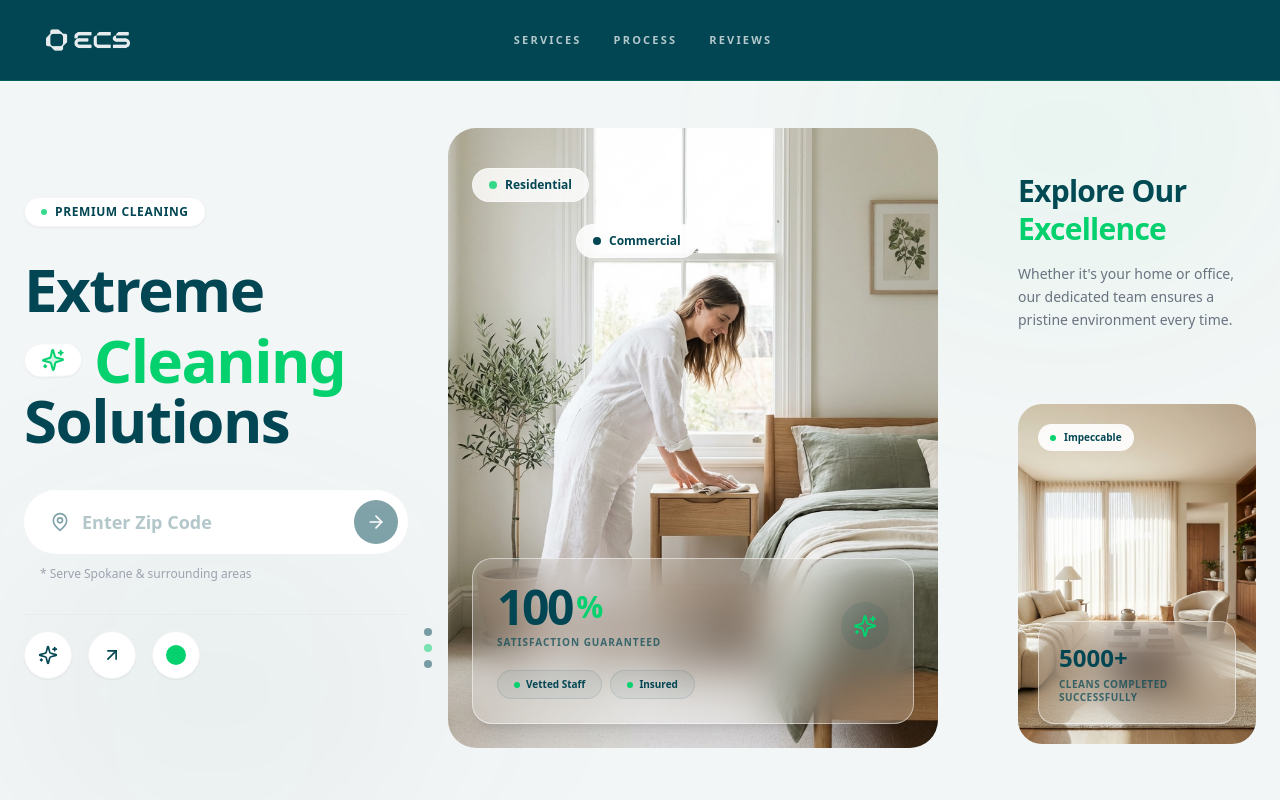
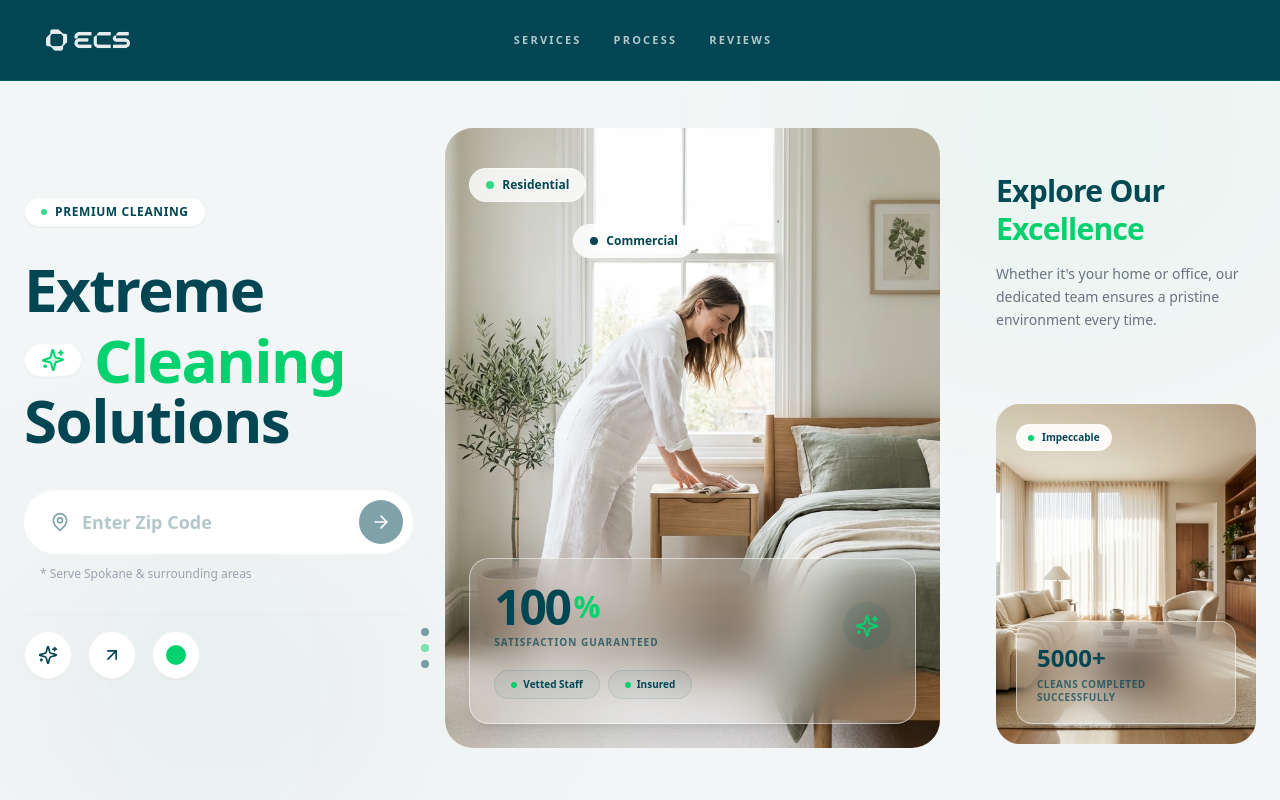
Before and after one commit to renatoquerales28-byte/extreme-cleaning-next, a Next.js app: page / in a window 1280 px wide. Shown: the top 800 px of the page. Built offline with nearby package versions, Linux system fonts and the light colour scheme.

Commit message:
UI: Reduce layout gap and padding for a more compact Hero section

```diff
--- a/src/components/landing/HeroSection.tsx
+++ b/src/components/landing/HeroSection.tsx
@@ -24,7 +24,7 @@ export default function HeroSection() {
             <div className="absolute top-0 right-0 w-1/3 h-1/3 bg-[#05D16E]/5 blur-[120px] rounded-full pointer-events-none" />
             <div className="absolute bottom-0 left-0 w-1/3 h-1/3 bg-[#024653]/5 blur-[120px] rounded-full pointer-events-none" />
 
-            <div className="max-w-7xl mx-auto px-6 grid grid-cols-1 lg:grid-cols-12 gap-10 items-center">
+            <div className="max-w-7xl mx-auto px-6 grid grid-cols-1 lg:grid-cols-12 gap-8 items-center">
 
                 {/* Left Column: Content & CTA */}
                 <div className="lg:col-span-4 relative z-20 flex flex-col justify-center">
@@ -168,7 +168,7 @@ export default function HeroSection() {
                 </div>
 
                 {/* Right Column: Secondary Info */}
-                <div className="lg:col-span-3 pl-0 lg:pl-10 flex flex-col justify-between h-auto lg:h-[620px] py-1 gap-8 lg:gap-0 hidden md:flex">
+                <div className="lg:col-span-3 pl-0 lg:pl-6 flex flex-col justify-between h-auto lg:h-[620px] py-1 gap-8 lg:gap-0 hidden md:flex">
                     <div className="space-y-4 pt-10">
                         <h2 className="text-3xl font-bold tracking-tight leading-tight text-[#024653]">
                             Explore Our <br /> <span className="text-[#05D16E]">Excellence</span>
```
